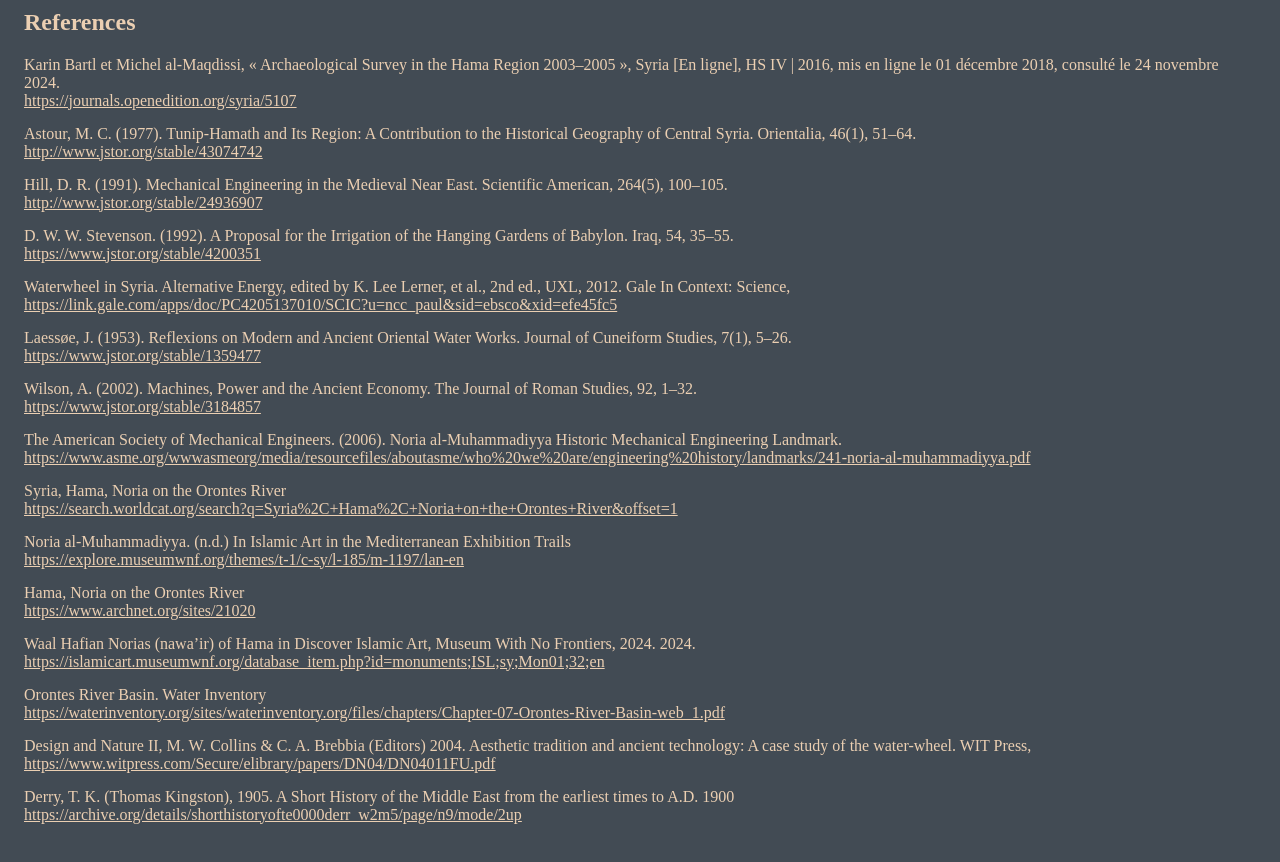
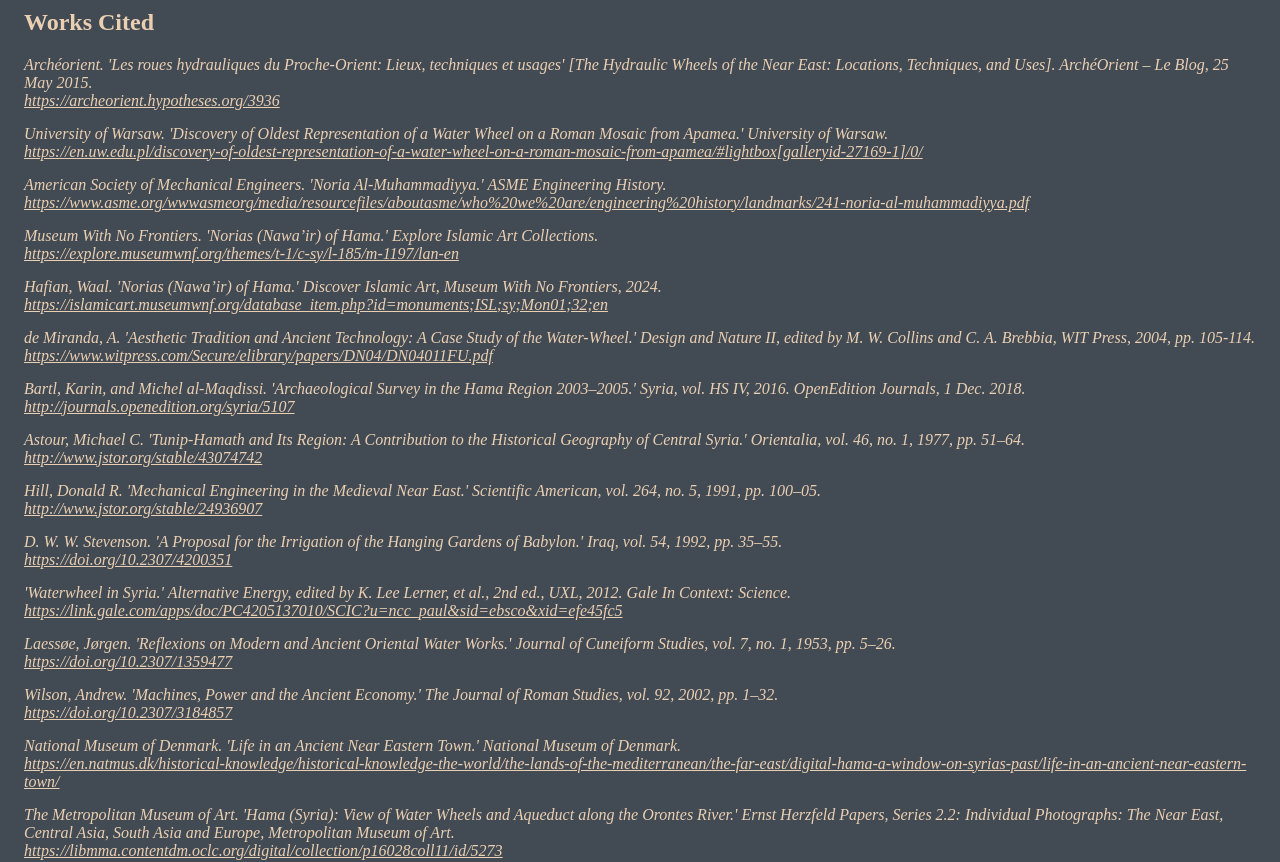
Before and after one commit to Sushi314/Noriasofhama, a React (Vite) app: page / in a window 1280 px wide. Shown: the part 4160-5022 px from the top of the page. Built offline with nearby package versions, Linux system fonts and the light colour scheme.

Commit message:
Created works cited. Added all of the references after checking format. Need to confirm they are correct

```diff
--- a/src/components/References.tsx
+++ b/src/components/References.tsx
@@ -2,78 +2,90 @@
 
 const references = [
   {
-    title: "Karin Bartl et Michel al-Maqdissi, « Archaeological Survey in the Hama Region 2003–2005 », Syria [En ligne], HS IV | 2016, mis en ligne le 01 décembre 2018, consulté le 24 novembre 2024.",
-    url: "https://journals.openedition.org/syria/5107",
+    title: "Archéorient. 'Les roues hydrauliques du Proche-Orient: Lieux, techniques et usages' [The Hydraulic Wheels of the Near East: Locations, Techniques, and Uses]. ArchéOrient – Le Blog, 25 May 2015.",
+    url: "https://archeorient.hypotheses.org/3936",
   },
   {
-    title: "Astour, M. C. (1977). Tunip-Hamath and Its Region: A Contribution to the Historical Geography of Central Syria. Orientalia, 46(1), 51–64.",
+    title: "University of Warsaw. 'Discovery of Oldest Representation of a Water Wheel on a Roman Mosaic from Apamea.' University of Warsaw.",
+    url: "https://en.uw.edu.pl/discovery-of-oldest-representation-of-a-water-wheel-on-a-roman-mosaic-from-apamea/#lightbox[galleryid-27169-1]/0/",
+  },
+  {
+    title: "American Society of Mechanical Engineers. 'Noria Al-Muhammadiyya.' ASME Engineering History.",
+    url: "https://www.asme.org/wwwasmeorg/media/resourcefiles/aboutasme/who%20we%20are/engineering%20history/landmarks/241-noria-al-muhammadiyya.pdf",
+  },
+  {
+    title: "Museum With No Frontiers. 'Norias (Nawa’ir) of Hama.' Explore Islamic Art Collections.",
+    url: "https://explore.museumwnf.org/themes/t-1/c-sy/l-185/m-1197/lan-en",
+  },
+  {
+    title: "Hafian, Waal. 'Norias (Nawa’ir) of Hama.' Discover Islamic Art, Museum With No Frontiers, 2024.",
+    url: "https://islamicart.museumwnf.org/database_item.php?id=monuments;ISL;sy;Mon01;32;en",
+  },
+  {
+    title: "de Miranda, A. 'Aesthetic Tradition and Ancient Technology: A Case Study of the Water-Wheel.' Design and Nature II, edited by M. W. Collins and C. A. Brebbia, WIT Press, 2004, pp. 105-114.",
+    url: "https://www.witpress.com/Secure/elibrary/papers/DN04/DN04011FU.pdf",
+  },
+  {
+    title: "Bartl, Karin, and Michel al-Maqdissi. 'Archaeological Survey in the Hama Region 2003–2005.' Syria, vol. HS IV, 2016. OpenEdition Journals, 1 Dec. 2018.",
+    url: "http://journals.openedition.org/syria/5107",
+  },
+  {
+    title: "Astour, Michael C. 'Tunip-Hamath and Its Region: A Contribution to the Historical Geography of Central Syria.' Orientalia, vol. 46, no. 1, 1977, pp. 51–64.",
     url: "http://www.jstor.org/stable/43074742",
   },
   {
-    title: "Hill, D. R. (1991). Mechanical Engineering in the Medieval Near East. Scientific American, 264(5), 100–105.",
+    title: "Hill, Donald R. 'Mechanical Engineering in the Medieval Near East.' Scientific American, vol. 264, no. 5, 1991, pp. 100–05.",
     url: "http://www.jstor.org/stable/24936907",
   },
   {
-    title: "D. W. W. Stevenson. (1992). A Proposal for the Irrigation of the Hanging Gardens of Babylon. Iraq, 54, 35–55.",
-    url: "https://www.jstor.org/stable/4200351",
+    title: "D. W. W. Stevenson. 'A Proposal for the Irrigation of the Hanging Gardens of Babylon.' Iraq, vol. 54, 1992, pp. 35–55.",
+    url: "https://doi.org/10.2307/4200351",
   },
   {
-    title: "Waterwheel in Syria. Alternative Energy, edited by K. Lee Lerner, et al., 2nd ed., UXL, 2012. Gale In Context: Science,",
+    title: "'Waterwheel in Syria.' Alternative Energy, edited by K. Lee Lerner, et al., 2nd ed., UXL, 2012. Gale In Context: Science.",
     url: "https://link.gale.com/apps/doc/PC4205137010/SCIC?u=ncc_paul&sid=ebsco&xid=efe45fc5",
   },
   {
-    title: "Laessøe, J. (1953). Reflexions on Modern and Ancient Oriental Water Works. Journal of Cuneiform Studies, 7(1), 5–26.",
-    url: "https://www.jstor.org/stable/1359477",
+    title: "Laessøe, Jørgen. 'Reflexions on Modern and Ancient Oriental Water Works.' Journal of Cuneiform Studies, vol. 7, no. 1, 1953, pp. 5–26.",
+    url: "https://doi.org/10.2307/1359477",
   },
   {
-    title: "Wilson, A. (2002). Machines, Power and the Ancient Economy. The Journal of Roman Studies, 92, 1–32.",
-    url: "https://www.jstor.org/stable/3184857",
+    title: "Wilson, Andrew. 'Machines, Power and the Ancient Economy.' The Journal of Roman Studies, vol. 92, 2002, pp. 1–32.",
+    url: "https://doi.org/10.2307/3184857",
   },
   {
-    title: "The American Society of Mechanical Engineers. (2006). Noria al-Muhammadiyya Historic Mechanical Engineering Landmark.",
-    url: "https://www.asme.org/wwwasmeorg/media/resourcefiles/aboutasme/who%20we%20are/engineering%20history/landmarks/241-noria-al-muhammadiyya.pdf",
+    title: "National Museum of Denmark. 'Life in an Ancient Near Eastern Town.' National Museum of Denmark.",
+    url: "https://en.natmus.dk/historical-knowledge/historical-knowledge-the-world/the-lands-of-the-mediterranean/the-far-east/digital-hama-a-window-on-syrias-past/life-in-an-ancient-near-eastern-town/",
   },
   {
-    title: "Syria, Hama, Noria on the Orontes River",
-    url: "https://search.worldcat.org/search?q=Syria%2C+Hama%2C+Noria+on+the+Orontes+River&offset=1",
+    title: "The Metropolitan Museum of Art. 'Hama (Syria): View of Water Wheels and Aqueduct along the Orontes River.' Ernst Herzfeld Papers, Series 2.2: Individual Photographs: The Near East, Central Asia, South Asia and Europe, Metropolitan Museum of Art.",
+    url: "https://libmma.contentdm.oclc.org/digital/collection/p16028coll11/id/5273",
   },
   {
-    title: "Noria al-Muhammadiyya. (n.d.) In Islamic Art in the Mediterranean Exhibition Trails",
-    url: "https://explore.museumwnf.org/themes/t-1/c-sy/l-185/m-1197/lan-en",
+    title: "The Metropolitan Museum of Art. 'Hama (Syria): View of Water Wheels on the Orontes River.' Ernst Herzfeld Papers, Series 2.2: Individual Photographs: The Near East, Central Asia, South Asia and Europe, Metropolitan Museum of Art.",
+    url: "https://libmma.contentdm.oclc.org/digital/collection/p16028coll11/id/5243",
   },
   {
-    title: "Hama, Noria on the Orontes River",
-    url: "https://www.archnet.org/sites/21020",
+    title: "The Metropolitan Museum of Art. 'Hama (Syria): View of Water Wheel on the Orontes River.' Ernst Herzfeld Papers, Series 2.2: Individual Photographs: The Near East, Central Asia, South Asia and Europe, Metropolitan Museum of Art.",
+    url: "https://libmma.contentdm.oclc.org/digital/collection/p16028coll11/id/5249",
   },
   {
-    title: "Waal Hafian Norias (nawa’ir) of Hama in Discover Islamic Art, Museum With No Frontiers, 2024. 2024.",
-    url: "https://islamicart.museumwnf.org/database_item.php?id=monuments;ISL;sy;Mon01;32;en",
-  },
-  {
-    title: "Orontes River Basin. Water Inventory",
-    url: "https://waterinventory.org/sites/waterinventory.org/files/chapters/Chapter-07-Orontes-River-Basin-web_1.pdf",
-  },
-  {
-    title: "Design and Nature II, M. W. Collins & C. A. Brebbia (Editors)  2004. Aesthetic tradition and ancient technology: A case study of the water-wheel. WIT Press,",
-    url: "https://www.witpress.com/Secure/elibrary/papers/DN04/DN04011FU.pdf",
-  },
-  {
-    title: " Derry, T. K. (Thomas Kingston), 1905. A Short History of the Middle East from the earliest times to A.D. 1900",
-    url: "https://archive.org/details/shorthistoryofte0000derr_w2m5/page/n9/mode/2up",
+    title: "Steam Community. 'Kingdoms and Castles: Noria-the Water Mover.' Steam Community.",
+    url: "https://steamcommunity.com/sharedfiles/filedetails/?id=1790816488",
   },
 ];
+
 
 
 const References: React.FC = () => {
   return (
     <div id="references" className="components">
-      <h2>References</h2>
+      <h2>Works Cited</h2>
+      <cite>
       <ul style={{ listStyleType: "none", padding: 0 }}>
         {references.map((reference, index) => (
           <li key={index} style={{ marginBottom: "15px" }}>
-            <p style={{ margin: 0 }}>
-              {reference.title}
-            </p>
+            <p style={{ margin: 0 }}>{reference.title}</p>
             <a
               href={reference.url}
               target="_blank"
@@ -84,6 +96,7 @@
           </li>
         ))}
       </ul>
+      </cite>
     </div>
   );
 };
```
Lines whose indentation alone changed are shown as unchanged.
